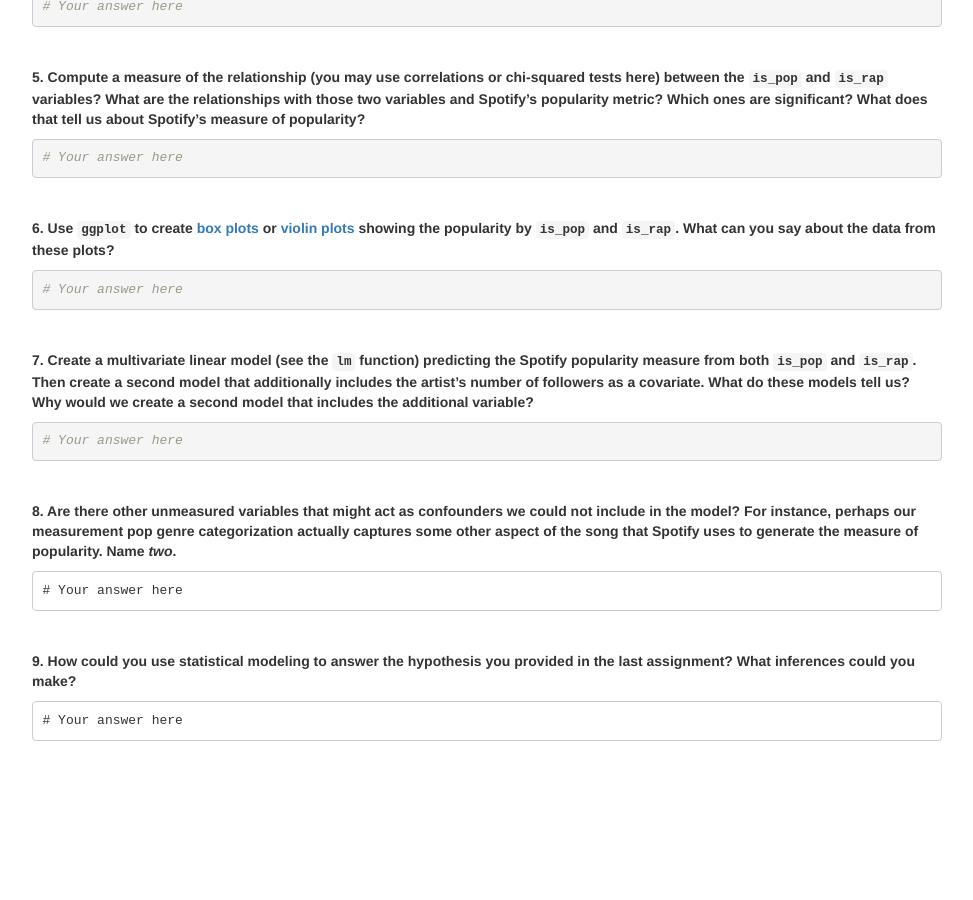
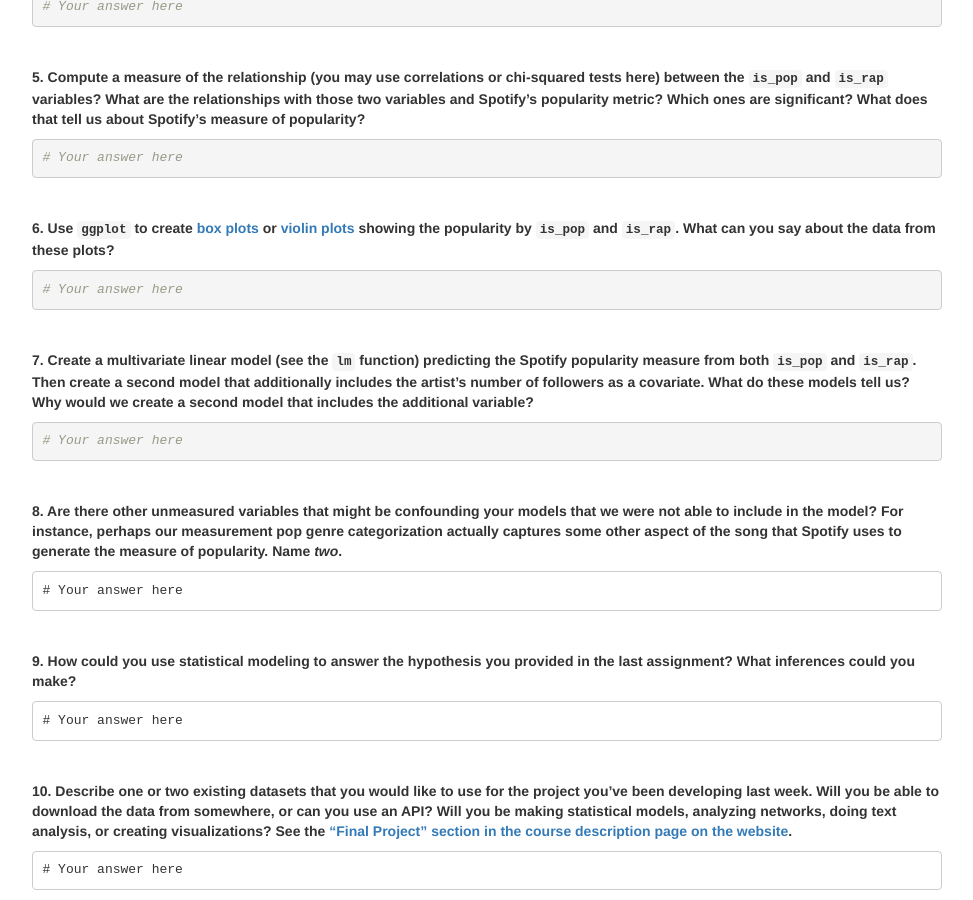
Before and after one commit to dssoc/dssoc.github.io, a Jekyll site: the page assignments/Lab_7.html, which Jekyll copies as it is, in a window 1280 px wide and 900 px high, scrolled down 1143 px. Shown: the whole window, without its empty margins (153-1126 px from the left). Built offline with Jekyll 4.4.1, drawn with Linux system fonts in a browser that asks for light colours; before the commit the page ends 1924 px from its top, so only the background shows below that.

Commit message:
added q about final project to end of lab 7

```diff
--- a/assignments/Lab_7.html
+++ b/assignments/Lab_7.html
@@ -423,12 +423,14 @@ summary {
 <p><strong>7. Create a multivariate linear model (see the <code>lm</code> function) predicting the Spotify popularity measure from both <code>is_pop</code> and <code>is_rap</code>. Then create a second model that additionally includes the artist’s number of followers as a covariate. What do these models tell us? Why would we create a second model that includes the additional variable?</strong></p>
 <pre class="r"><code># Your answer here</code></pre>
 <p><br /></p>
-<p><strong>8. Are there other unmeasured variables that might act as confounders we could not include in the model? For instance, perhaps our measurement pop genre categorization actually captures some other aspect of the song that Spotify uses to generate the measure of popularity. Name <em>two</em>.</strong></p>
+<p><strong>8. Are there other unmeasured variables that might be confounding your models that we were not able to include in the model? For instance, perhaps our measurement pop genre categorization actually captures some other aspect of the song that Spotify uses to generate the measure of popularity. Name <em>two</em>.</strong></p>
 <pre><code># Your answer here</code></pre>
 <p><br /></p>
 <p><strong>9. How could you use statistical modeling to answer the hypothesis you provided in the last assignment? What inferences could you make?</strong></p>
 <pre><code># Your answer here</code></pre>
 <p><br /></p>
+<p><strong>10. Describe one or two existing datasets that you would like to use for the project you’ve been developing last week. Will you be able to download the data from somewhere, or can you use an API? Will you be making statistical models, analyzing networks, doing text analysis, or creating visualizations? See the <a href="https://dssoc.github.io/course/">“Final Project” section in the course description page on the website</a>.</strong></p>
+<pre><code># Your answer here</code></pre>
 </div>
 
 
```
Also changed, not shown: assignments/Lab_7.Rmd (+7 -1 lines).
